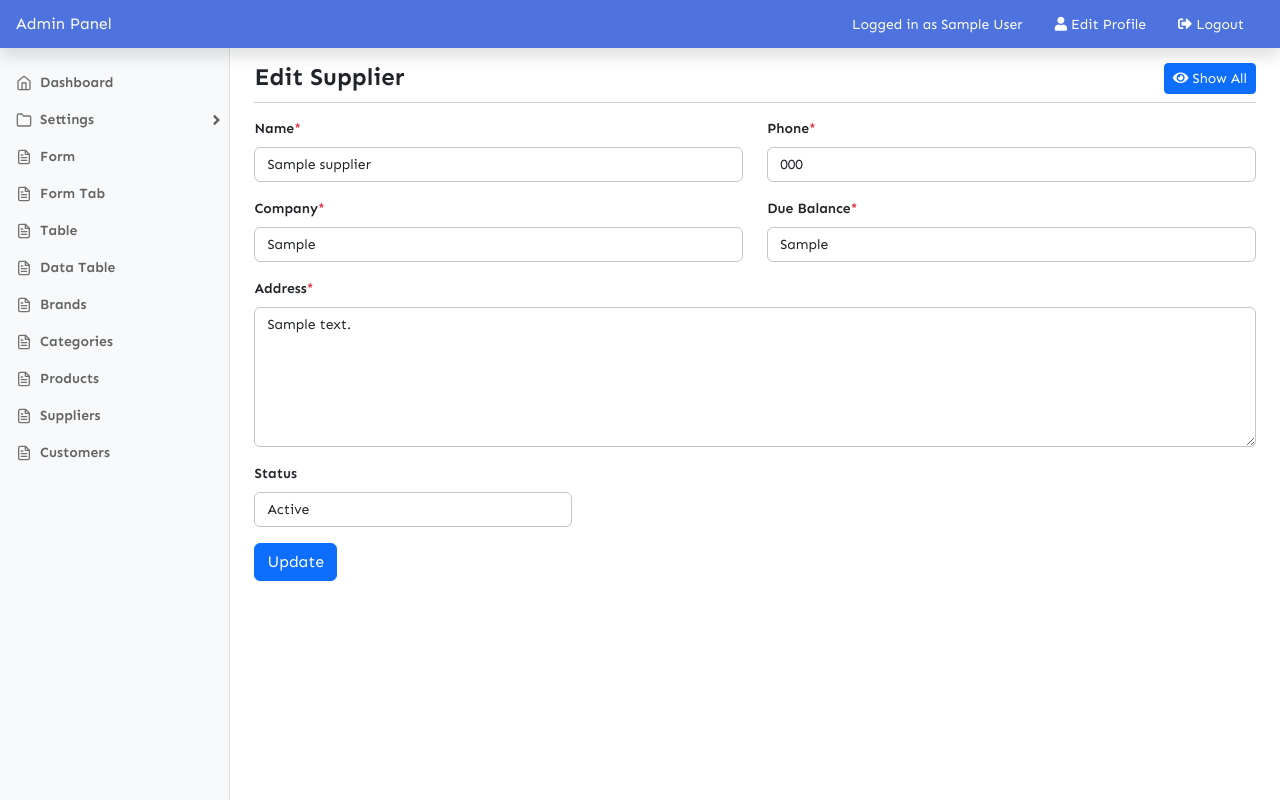
After one commit to webkawsar/w3-php-laravel, a PHP site: page /w3-php-laravel/class-16/stock-management/customers/edit.php?id=1 in a window 1280 px wide. The commit adds this page. Run offline with PHP 8.4, Linux system fonts and the light colour scheme; the visitor is signed in with stand-in values (Sample User, id 1); tables that the repository leaves empty or names only in its code hold one stand-in row (values such as "Sample post"); some libraries are stand-ins or nearby versions.

Commit message:
added suppliers code to customers and updated show all customers page

```diff
--- /dev/null
+++ b/class-16/stock-management/customers/edit.php
@@ -0,0 +1,139 @@
+<?php include '../header.php'; ?>
+<?php include '../top.php'; ?>
+
+<?php
+
+    try {
+
+        $id = $_GET['id'];
+        if(!isset($id)) {
+            $_SESSION['error'] = "Invalid request";
+            header("Location: " . BASE_URL . "/suppliers/index.php");
+            exit();
+        }
+
+        // fetch supplier data
+        $sql = "SELECT * FROM suppliers WHERE id = ?";
+        $stmt = $pdo->prepare($sql);
+        $stmt->execute([$id]);
+        $supplier = $stmt->fetch(PDO::FETCH_ASSOC);
+
+        if(!$supplier) {
+            throw new Exception("Supplier not found");
+        }
+
+    } catch (Exception $e) {
+        $_SESSION['error'] = $e->getMessage();
+        header("Location: " . BASE_URL . "/suppliers/index.php");
+        exit();
+    }
+
+
+    if(isset($_POST['supplier_edit_form_submit'])) {
+        $name = trim($_POST['name']);
+        $phone = trim($_POST['phone']);
+        $company = trim($_POST['company']);
+        $address = trim($_POST['address']);
+        $due_balance = trim($_POST['due_balance']);
+        $status = $_POST['status'];
+
+        try {
+            if(empty($name)) {
+                throw new Exception("Name is required");
+            }
+
+            if(empty($phone)) {
+                throw new Exception("Phone is required");
+            }
+
+            if(empty($company)) {
+                throw new Exception("Company is required");
+            }
+
+            if(empty($address)) {
+                throw new Exception("Address is required");
+            }
+
+            if ($due_balance === '') {
+                throw new Exception("Due Balance is required");
+            }
+
+            // check if supplier name already exists
+            $sql = "SELECT * FROM suppliers WHERE name = ? AND id != ?";
+            $stmt = $pdo->prepare($sql);
+            $stmt->execute([$name, $id]);
+            if($stmt->rowCount() > 0) {
+                throw new Exception("Supplier name already exists");
+            }
+
+            $sql = "UPDATE suppliers SET name = ?, phone = ?, company = ?, address = ?, due_balance = ?, status = ? WHERE id = ?";
+            $stmt = $pdo->prepare($sql);
+            $stmt->execute([$name, $phone, $company, $address, $due_balance, $status, $id]);
+
+            $_SESSION['success'] = "Supplier updated successfully!";
+            header("Location: " . BASE_URL . "/suppliers/index.php");
+            exit();
+
+        } catch (Exception $e) {
+            $_SESSION['error'] = $e->getMessage();
+        }
+    }
+
+?>
+
+<div class="right-part container-fluid">
+    <div class="row">
+        <?php include '../sidebar.php'; ?>
+
+        <main class="col-md-9 ms-sm-auto col-lg-9 px-md-4 pb-3">
+
+            <h1 class="page-heading">
+                Edit Supplier
+                <a href="<?php echo BASE_URL ?>/suppliers/index.php" class="btn btn-primary btn-sm right"><i class="fas fa-eye"></i> Show All</a>
+            </h1>
+
+            <form action="" method="POST">
+                <div class="row">
+                    <div class="col-md-6 mb-3">
+                        <label for="" class="form-label">Name<span class="text-danger">*</span></label>
+                        <input type="text" name="name" class="form-control" value="<?php echo $supplier['name']; ?>">
+                    </div>
+
+                    <div class="col-md-6 mb-3">
+                        <label for="" class="form-label">Phone<span class="text-danger">*</span></label>
+                        <input type="text" name="phone" class="form-control" value="<?php echo $supplier['phone']; ?>">
+                    </div>
+
+                    <div class="col-md-6 mb-3">
+                        <label for="" class="form-label">Company<span class="text-danger">*</span></label>
+                        <input type="text" name="company" class="form-control" value="<?php echo $supplier['company']; ?>">
+                    </div>
+
+                    <div class="col-md-6 mb-3">
+                        <label for="" class="form-label">Due Balance<span class="text-danger">*</span></label>
+                        <input type="text" name="due_balance" class="form-control" value="<?php echo $supplier['due_balance']; ?>">
+                    </div>
+
+                    <div class="col-md-12 mb-3">
+                        <label for="" class="form-label">Address<span class="text-danger">*</span></label>
+                        <textarea name="address" class="form-control" cols="30" rows="6"><?php echo $supplier['address']; ?></textarea>
+                    </div>
+
+                    <div class="col-md-4 mb-3">
+                        <label for="" class="form-label">Status</label>
+                        <select name="status" class="form-control select2">
+                            <option value="Active" <?php echo ($supplier['status'] === 'Active') ? 'selected' : ''; ?>>Active</option>
+                            <option value="Inactive" <?php echo ($supplier['status'] === 'Inactive') ? 'selected' : ''; ?>>Inactive</option>
+                        </select>
+                    </div>
+
+                    <div class="col-md-12 mb-3">
+                        <button type="submit" name="supplier_edit_form_submit" class="btn btn-primary">Update</button>
+                    </div>
+                </div>
+            </form>
+        </main>
+    </div>
+</div>
+
+<?php include '../footer.php'; ?>
--- a/class-16/stock-management/sidebar.php
+++ b/class-16/stock-management/sidebar.php
@@ -76,6 +76,13 @@
                     Suppliers
                 </a>
             </li>
+
+            <li class="nav-item">
+                <a class="nav-link" href="<?php echo BASE_URL ?>/customers/index.php">
+                    <span data-feather="file-text" class="align-text-bottom"></span>
+                    Customers
+                </a>
+            </li>
         </ul>
     </div>
 </nav>
```
Also changed, not shown: class-16/stock-management/customers/add.php (added, +113 -0 lines), class-16/stock-management/customers/delete.php (added, +38 -0 lines), class-16/stock-management/customers/index.php (added, +69 -0 lines).
